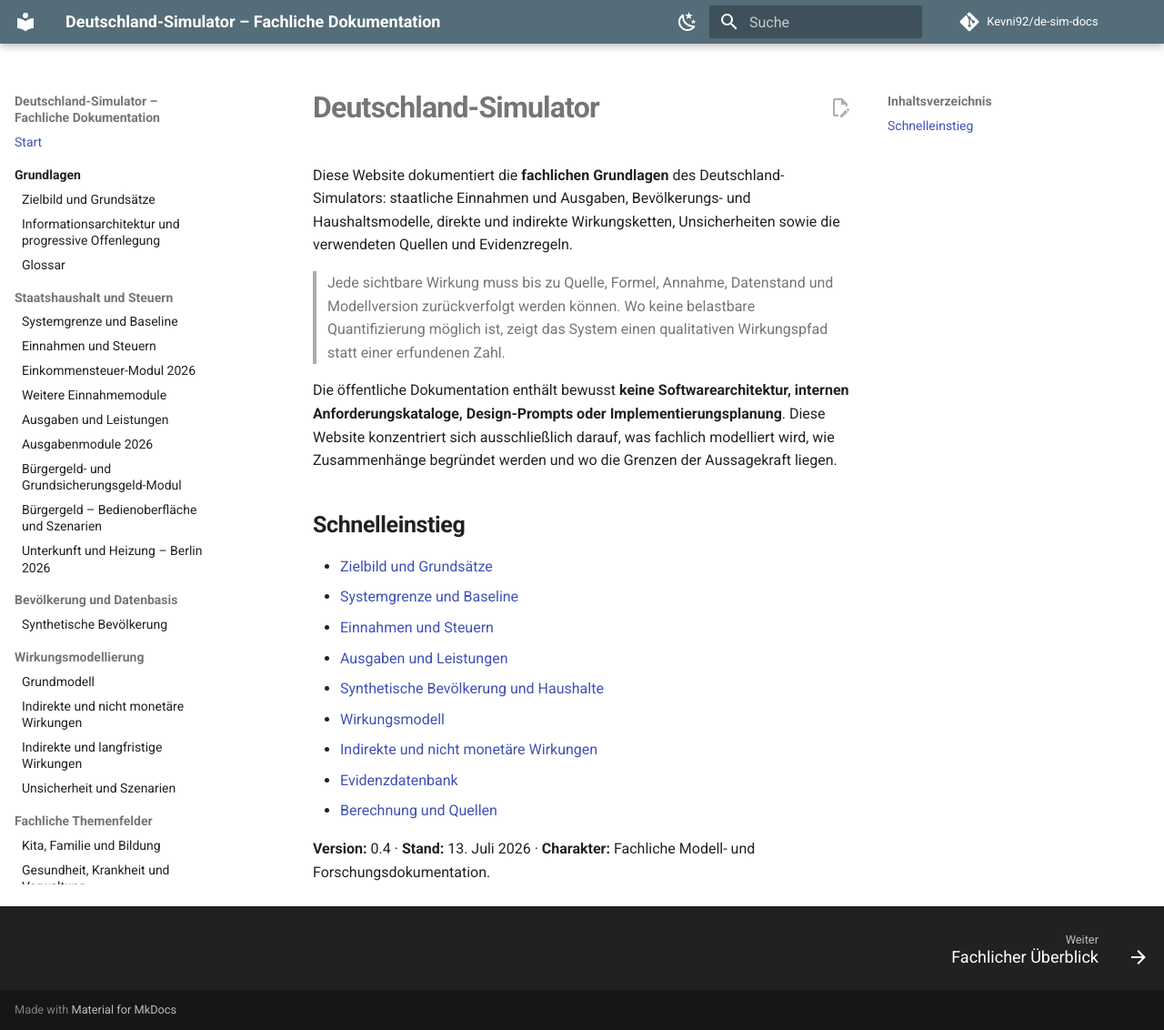
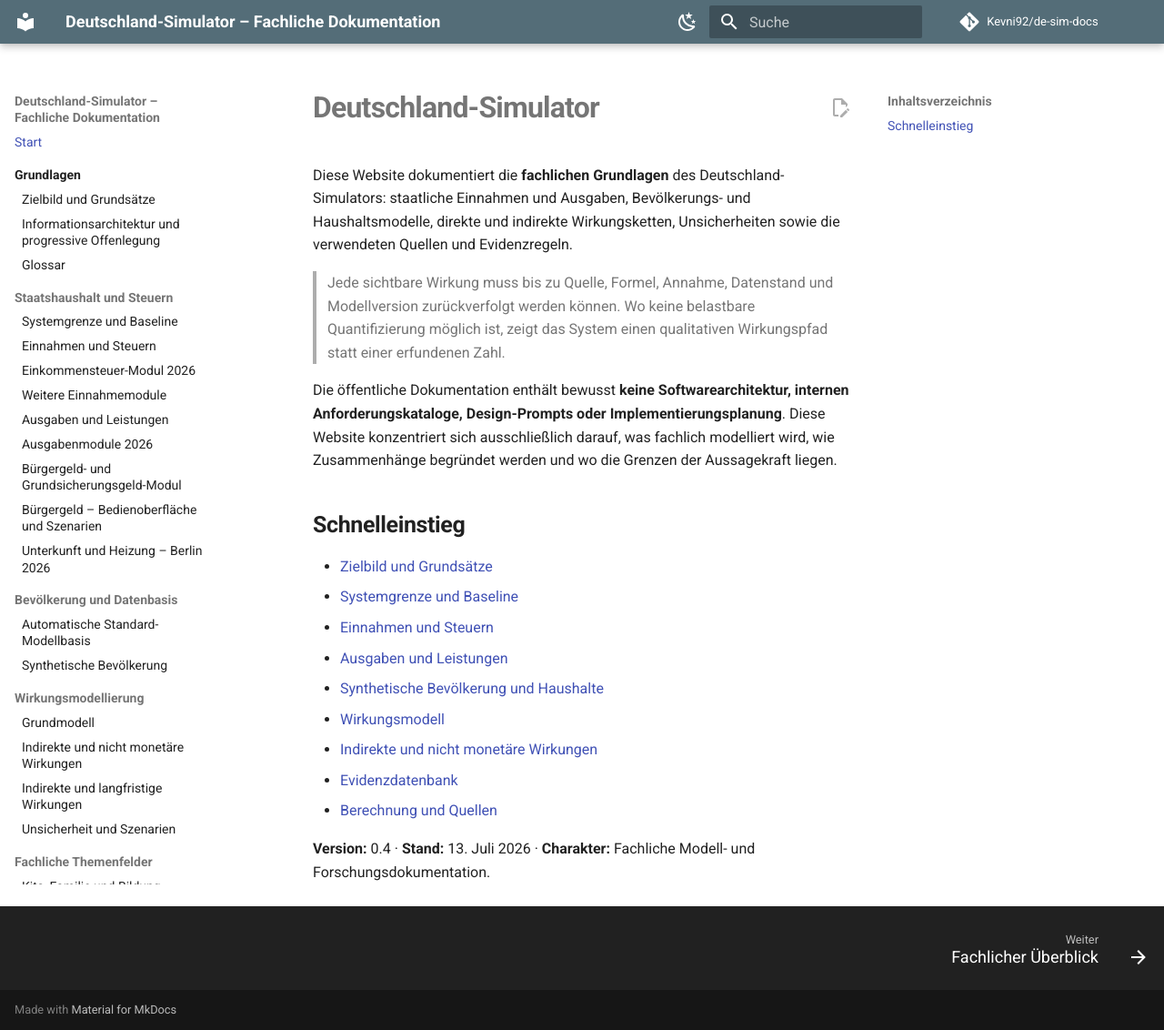
Before and after one commit to Kevni92/de-sim-docs, an MkDocs documentation site: the page built from docs/index.md, in a window 1280 px wide and 1132 px high. Shown: the whole window at 91% size. Built offline with MkDocs 1.6.1 and Material for MkDocs 9.7.7, drawn with Linux system fonts in a browser that asks for light colours; comment, search, counter and statistics services are not loaded.

Commit message:
docs: Standard-Modellbasis in Navigation aufnehmen (#21)

```diff
--- a/mkdocs.yml
+++ b/mkdocs.yml
@@ -79,6 +79,7 @@ nav:
       - Bürgergeld – Bedienoberfläche und Szenarien: 02-fiskal/buergergeld-bedienoberflaeche.md
       - Unterkunft und Heizung – Berlin 2026: 02-fiskal/kdu-berlin-2026.md
   - Bevölkerung und Datenbasis:
+      - Automatische Standard-Modellbasis: 03-daten/standard-modellbasis.md
       - Synthetische Bevölkerung: 03-daten/synthetische-bevoelkerung.md
   - Wirkungsmodellierung:
       - Grundmodell: 04-modell/wirkungsmodell.md
```
